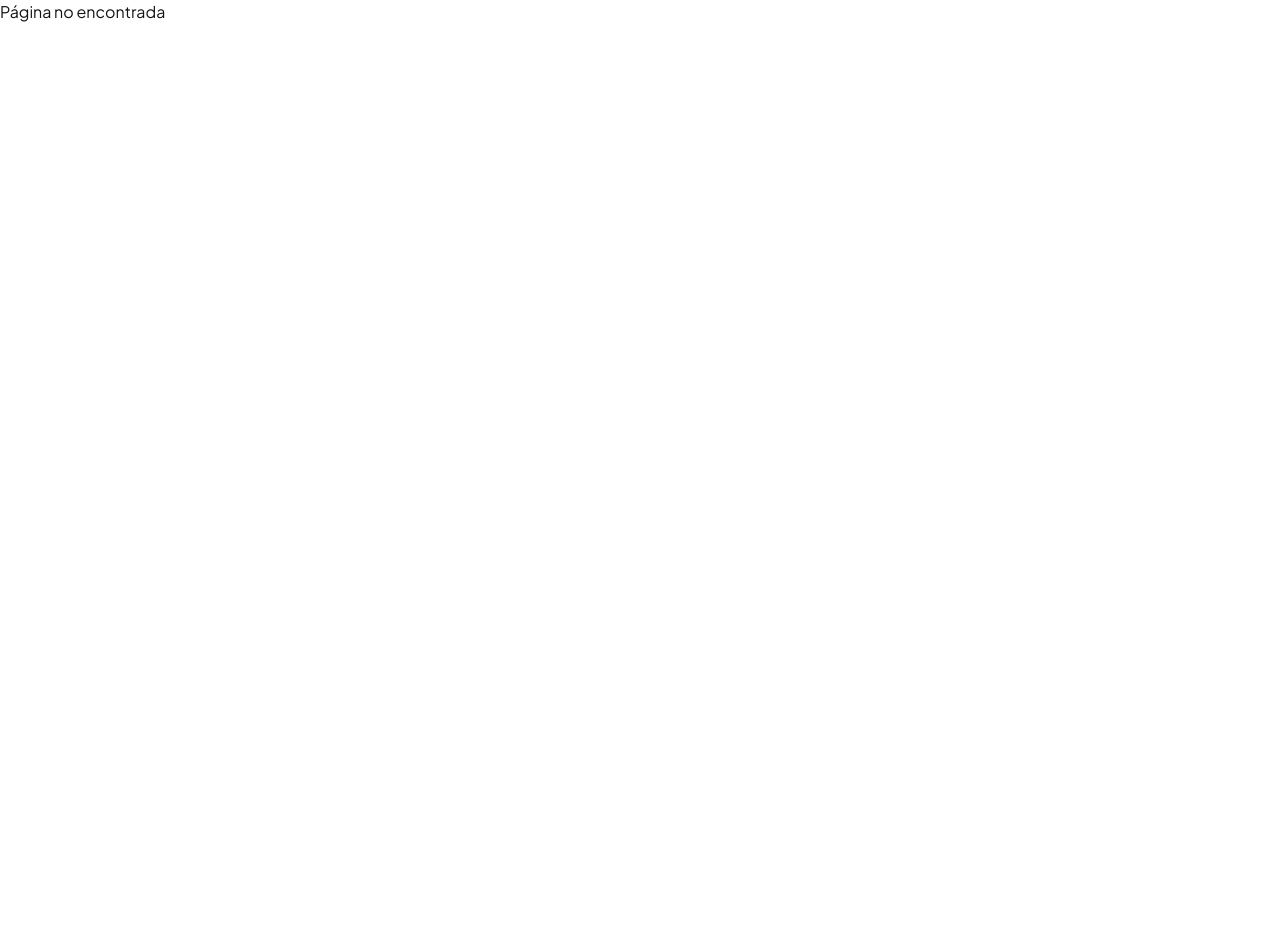
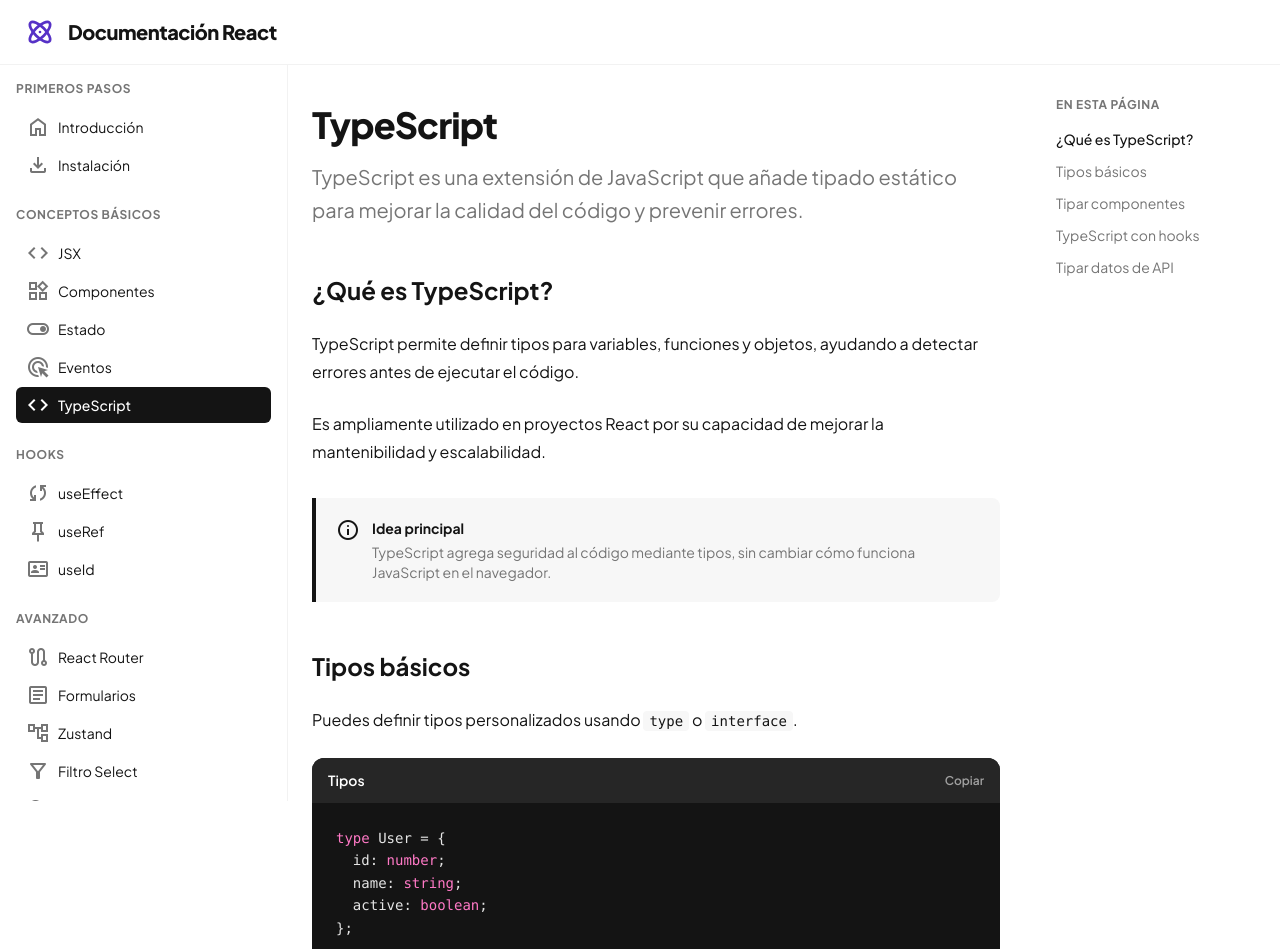
Before and after one commit to AJVP1/react, a React (Vite) app: page /#/typescript in a window 1280 px wide. Shown: the top 949 px of the page. Before the commit the page ends 800 px from the top, so only its background shows below. Built offline with nearby package versions, Linux system fonts and the light colour scheme.

Commit message:
comienzo de componente typescript

```diff
--- a/src/App.tsx
+++ b/src/App.tsx
@@ -18,6 +18,7 @@ import { FilterSelectDocs } from "./pages/Select";
 import { FilterTextDocs } from "./pages/Texto";
 import { MathJaxDocs } from "./pages/Mathjax";
 import { GithubPagesDocs } from "./pages/Pages";
+import { Typescript } from "./pages/Typescript";
 
 function App() {
   return (
@@ -39,6 +40,7 @@ function App() {
         <Route path="/filtro-texto" element={<FilterTextDocs />} />
         <Route path="/mathjax" element={<MathJaxDocs />} />
         <Route path="/github-pages" element={<GithubPagesDocs />} />
+        <Route path="/typescript" element={<Typescript />} />
 
         <Route path="*" element={<p>Página no encontrada</p>} />
       </Routes>
--- a/src/data/modulos.json
+++ b/src/data/modulos.json
@@ -96,6 +96,18 @@
             { "id": "pasar-funciones", "title": "Pasar funciones como props" },
             { "id": "formularios", "title": "Eventos en formularios" },
             { "id": "prevent-default", "title": "preventDefault" }
+          ]
+        },
+        {
+          "to": "/typescript",
+          "label": "TypeScript",
+          "icon": "code",
+          "toc": [
+            { "id": "que-es-typescript", "title": "¿Qué es TypeScript?" },
+            { "id": "tipos-basicos", "title": "Tipos básicos" },
+            { "id": "tipar-componentes", "title": "Tipar componentes" },
+            { "id": "hooks", "title": "TypeScript con hooks" },
+            { "id": "api", "title": "Tipar datos de API" }
           ]
         }
       ]
--- /dev/null
+++ b/src/pages/Typescript.tsx
@@ -0,0 +1,152 @@
+import { DocsLayout } from "../layout/Docs.tsx";
+import { Sidebar } from "../components/Sidebar.tsx";
+import { TableOfContents } from "../components/TableOfContents.tsx";
+import modulosData from "../data/modulos.json";
+import Note from "../components/Notes.tsx";
+import Codeblock from "../components/Codeblock.tsx";
+
+const codeTypes = `<span class="keyword">type</span> User = {
+  id: <span class="keyword">number</span>;
+  name: <span class="keyword">string</span>;
+  active: <span class="keyword">boolean</span>;
+};`;
+
+const codeProps = `<span class="keyword">type</span> ButtonProps = {
+  label: <span class="keyword">string</span>;
+  onClick: () =&gt; <span class="keyword">void</span>;
+};
+
+<span class="keyword">export const</span> <span class="function">Button</span> = ({ label, onClick }: ButtonProps) =&gt; {
+  <span class="keyword">return</span> (
+    &lt;<span class="function">button</span> onClick={onClick}&gt;
+      {label}
+    &lt;/<span class="function">button</span>&gt;
+  );
+};`;
+
+const codeUseState = `<span class="keyword">import</span> { useState } <span class="keyword">from</span> <span class="string">"react"</span>;
+
+<span class="keyword">export default function</span> <span class="function">Counter</span>() {
+
+  <span class="keyword">const</span> [count, setCount] = <span class="function">useState</span>&lt;<span class="keyword">number</span>&gt;(0);
+
+  <span class="keyword">return</span> (
+    &lt;<span class="function">button</span> onClick={() =&gt; setCount(count + 1)}&gt;
+      {count}
+    &lt;/<span class="function">button</span>&gt;
+  );
+}`;
+
+const codeApi = `<span class="keyword">type</span> Product = {
+  id: <span class="keyword">number</span>;
+  title: <span class="keyword">string</span>;
+};
+
+<span class="keyword">const</span> <span class="function">fetchProducts</span> = <span class="keyword">async</span> (): <span class="keyword">Promise</span>&lt;Product[]&gt; =&gt; {
+  <span class="keyword">const</span> res = <span class="keyword">await</span> fetch(<span class="string">"/api/products"</span>);
+  <span class="keyword">return</span> res.<span class="function">json</span>();
+};`;
+
+export const Typescript = () => {
+  return (
+    <DocsLayout
+      sidebar={<Sidebar />}
+      toc={<TableOfContents items={modulosData.sidebar[1].items[4].toc} />}
+    >
+      <h1 className="text-4xl font-extrabold tracking-tight text-[#141414] mb-4">
+        TypeScript
+      </h1>
+
+      <p className="text-xl text-[#757575] leading-relaxed">
+        TypeScript es una extensión de JavaScript que añade tipado estático para
+        mejorar la calidad del código y prevenir errores.
+      </p>
+
+      <h2
+        id="que-es-typescript"
+        className="text-2xl font-bold mt-12 mb-4 text-[#141414] scroll-mt-20"
+      >
+        ¿Qué es TypeScript?
+      </h2>
+
+      <p className="text-base leading-7 text-[#141414] my-6">
+        TypeScript permite definir tipos para variables, funciones y objetos,
+        ayudando a detectar errores antes de ejecutar el código.
+      </p>
+
+      <p className="text-base leading-7 text-[#141414] my-6">
+        Es ampliamente utilizado en proyectos React por su capacidad de mejorar
+        la mantenibilidad y escalabilidad.
+      </p>
+
+      <Note title="Idea principal">
+        TypeScript agrega seguridad al código mediante tipos, sin cambiar cómo
+        funciona JavaScript en el navegador.
+      </Note>
+
+      <h2
+        id="tipos-basicos"
+        className="text-2xl font-bold mt-12 mb-4 text-[#141414] scroll-mt-20"
+      >
+        Tipos básicos
+      </h2>
+
+      <p className="text-base leading-7 text-[#141414] my-6">
+        Puedes definir tipos personalizados usando{" "}
+        <code className="bg-[#f7f7f7] px-1.5 py-0.5 rounded text-sm">type</code>{" "}
+        o{" "}
+        <code className="bg-[#f7f7f7] px-1.5 py-0.5 rounded text-sm">
+          interface
+        </code>
+        .
+      </p>
+
+      <Codeblock code={codeTypes} title="Tipos" />
+
+      <h2
+        id="tipar-componentes"
+        className="text-2xl font-bold mt-12 mb-4 text-[#141414] scroll-mt-20"
+      >
+        Tipar componentes
+      </h2>
+
+      <p className="text-base leading-7 text-[#141414] my-6">
+        En React, puedes tipar las props de un componente para asegurar que
+        recibe los datos correctos.
+      </p>
+
+      <Codeblock code={codeProps} title="Componente tipado" />
+
+      <h2
+        id="hooks"
+        className="text-2xl font-bold mt-12 mb-4 text-[#141414] scroll-mt-20"
+      >
+        TypeScript con hooks
+      </h2>
+
+      <p className="text-base leading-7 text-[#141414] my-6">
+        Los hooks como{" "}
+        <code className="bg-[#f7f7f7] px-1.5 py-0.5 rounded text-sm">
+          useState
+        </code>{" "}
+        pueden tiparse para mayor seguridad.
+      </p>
+
+      <Codeblock code={codeUseState} title="useState tipado" />
+
+      <h2
+        id="api"
+        className="text-2xl font-bold mt-12 mb-4 text-[#141414] scroll-mt-20"
+      >
+        Tipar datos de API
+      </h2>
+
+      <p className="text-base leading-7 text-[#141414] my-6">
+        Es recomendable tipar las respuestas de APIs para evitar errores al
+        consumir datos externos.
+      </p>
+
+      <Codeblock code={codeApi} title="Fetch tipado" />
+    </DocsLayout>
+  );
+};
```
